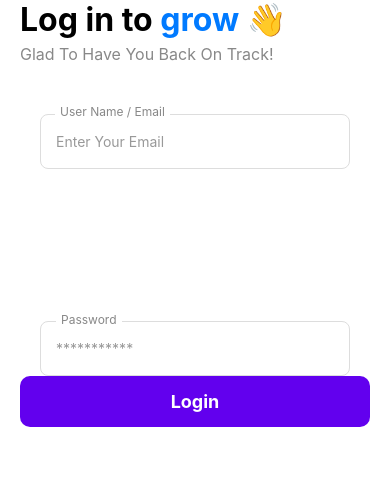
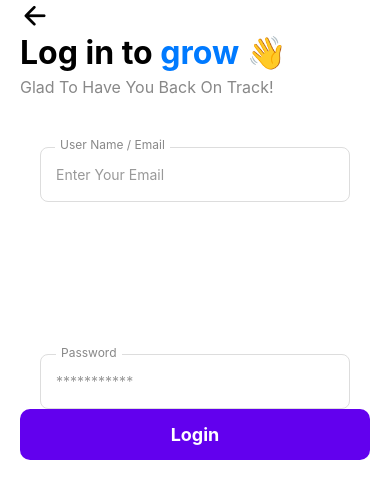
Before and after one commit to zaeemrehman3/Rating-App, a React Native app: screen /Loginscreen in a window 390 px wide. Shown: the top 498 px of the page. Built offline with nearby package versions, Linux system fonts and the light colour scheme.

Commit message:
icon added

```diff
--- a/package.json
+++ b/package.json
@@ -16,7 +16,8 @@
     "react": "19.1.1",
     "react-native": "0.82.1",
     "react-native-safe-area-context": "^5.6.2",
-    "react-native-screens": "^4.18.0"
+    "react-native-screens": "^4.18.0",
+    "react-native-vector-icons": "^10.3.0"
   },
   "devDependencies": {
     "@babel/core": "^7.25.2",
--- a/src/components/specific/InputFields.jsx
+++ b/src/components/specific/InputFields.jsx
@@ -12,6 +12,8 @@ const InputFields = ({ email, setEmail, password, setPassword }) => {
     <SafeAreaView style={styles.container}>
 
     <View style={styles.formContainer}>
+          <Text style={styles.inputLabel}>User Name / Email</Text>
+
     <TextInput style={styles.input}
     placeholder='Enter Your Email'
     value={email}
@@ -20,11 +22,11 @@ const InputFields = ({ email, setEmail, password, setPassword }) => {
     autoCapitalize='none'
     placeholderTextColor={'#999'}
     />
-    <Text style={styles.inputLabel}>User Name / Email</Text>
     </View>
 
 
     <View style={styles.passwordContainer} >
+    <Text style={styles.inputLabel}>Password</Text>
     <TextInput style={styles.passwordInput}
     placeholder='***********'
     value={password}
@@ -32,7 +34,6 @@ const InputFields = ({ email, setEmail, password, setPassword }) => {
     placeholderTextColor={'#999'}
     secureTextEntry={true}
     />
-    <Text style={styles.inputLabel}>Password</Text>
     </View>
 
     </SafeAreaView>
--- a/src/screens/Loginscreen.jsx
+++ b/src/screens/Loginscreen.jsx
@@ -1,11 +1,16 @@
-import { StyleSheet, Text, View, Alert } from 'react-native';
+import { View, Text, TouchableOpacity,  StyleSheet } from 'react-native';
 import React, { useState } from 'react';
 import InputFields from '../components/specific/InputFields';
 import Button from '../components/specific/Button';
 import Validation from '../utils/Validation';
 import { SafeAreaView } from 'react-native-safe-area-context';
+import Icon from 'react-native-vector-icons/Ionicons';
+import { useNavigation } from '@react-navigation/native';
+
 
 const Loginscreen = () => {
+   const navigation = useNavigation();
+
    const [email, setEmail] = useState('');
       const [password, setPassword] = useState('');
       const [error, setError] = useState(null);
@@ -27,6 +32,11 @@ const  submitFunc = () => {
   };
   return (
     <SafeAreaView style={styles.container} >
+
+        <TouchableOpacity onPress={() => navigation.goBack()}>
+          <Icon name="arrow-back" size={30} color="#000" />
+        </TouchableOpacity>
+
 
       <View style={styles.titleContainer}>
         <Text style={styles.mainTitle}>
```
Also changed, not shown: 1 other file (tests, documents, lock files or other folders).
